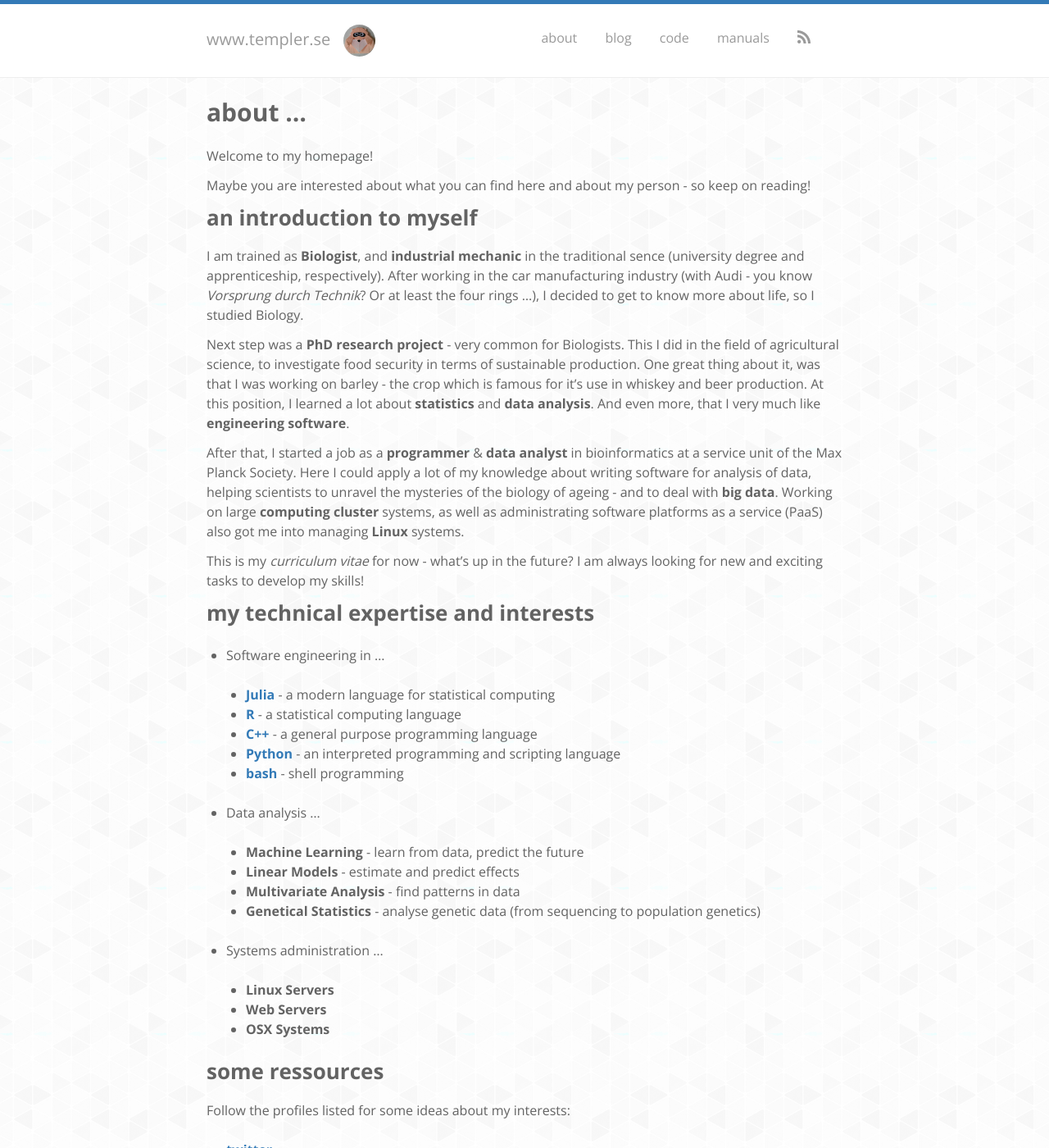
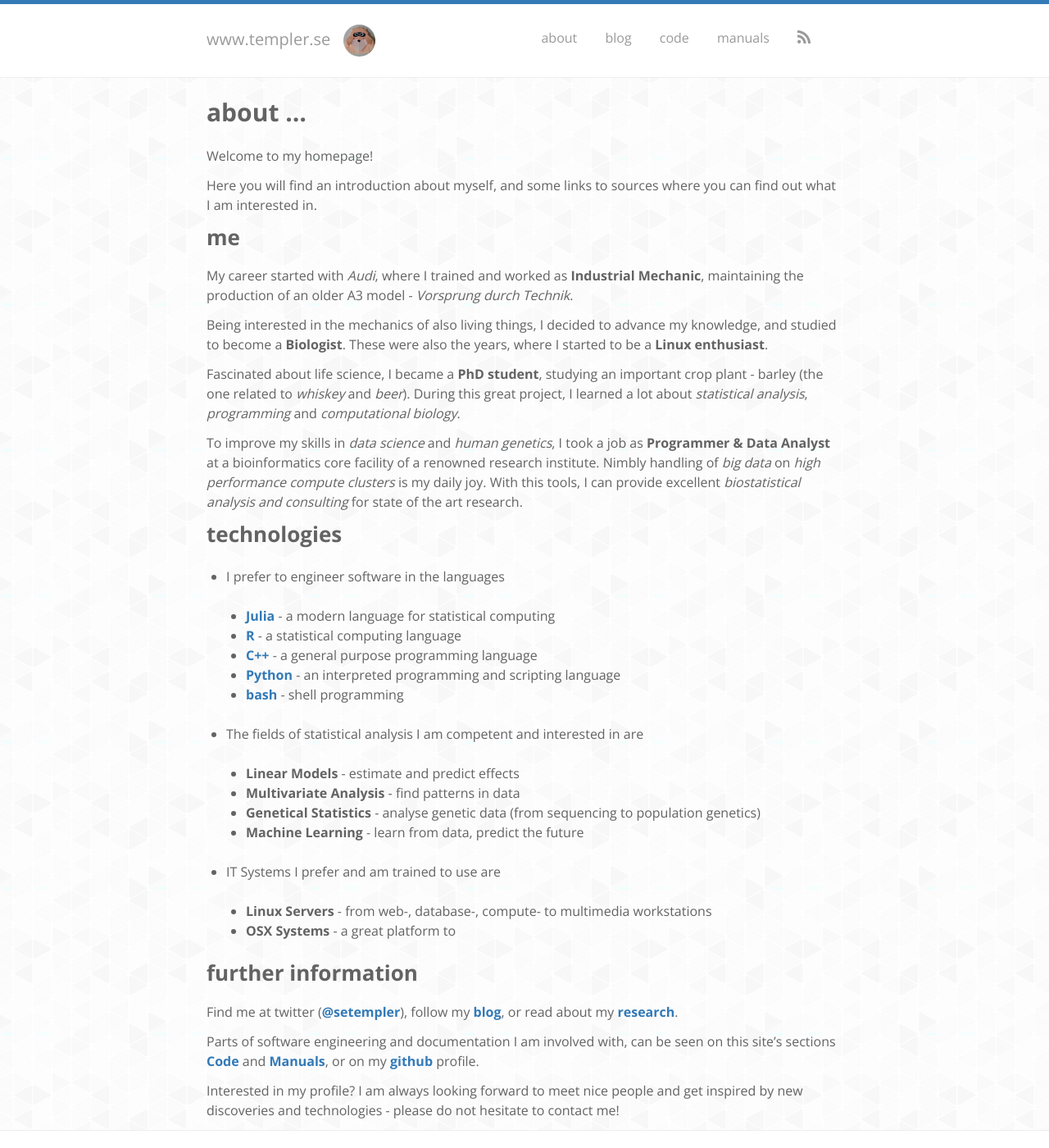
Before and after one commit to pmdbio/setempler.github.io, a Jekyll site: the page built from about/index.md, in a window 1280 px wide and 1400 px high. Shown: the whole window at 82% size. Built offline with Jekyll 4.4.1, drawn with Linux system fonts in a browser that asks for light colours; nearby versions of some CDN libraries; some web fonts are replaced; some of the changed text lies outside the part shown.

Commit message:
updated about/

```diff
--- a/about/index.md
+++ b/about/index.md
@@ -6,30 +6,32 @@ layout: default
 
 Welcome to my homepage!
 
-Maybe you are interested about what you can find here and about my person - so keep on reading!
+Here you will find an introduction about myself, and some links to sources
+where you can find out what I am interested in.
 
+## me
 
-## an introduction to myself
+My career started with *Audi*, where I trained and worked as
+**Industrial Mechanic**, maintaining the production of an older A3 model -
+*Vorsprung durch Technik*.
 
-I am trained as **Biologist**, and **industrial mechanic** in the traditional sence (university degree and apprenticeship, respectively).
-After working in the car manufacturing industry (with Audi - you know *Vorsprung durch Technik*? Or at least the four rings ...), I decided to get to know more about life, so I studied Biology.
+Being interested in the mechanics of also living things, I decided to advance
+my knowledge, and studied to become a **Biologist**.
+These were also the years, where I started to be a **Linux enthusiast**.
 
-Next step was a **PhD research project** - very common for Biologists.
-This I did in the field of agricultural science, to investigate food security in terms of sustainable production.
-One great thing about it, was that I was working on barley - the crop which is famous for it's use in whiskey and beer production.
-At this position, I learned a lot about **statistics** and **data analysis**.
-And even more, that I very much like **engineering software**.
+Fascinated about life science, I became a **PhD student**, studying an important
+crop plant - barley (the one related to *whiskey* and *beer*). During this great project, I learned a lot about *statistical analysis*,
+*programming* and *computational biology*.
 
-After that, I started a job as a **programmer** & **data analyst** in bioinformatics at a service unit of the Max Planck Society.
-Here I could apply a lot of my knowledge about writing software for analysis of data, helping
-scientists to unravel the mysteries of the biology of ageing - and to deal with **big data**.
-Working on large **computing cluster** systems, as well as administrating software platforms as a service (PaaS) also got me into managing **Linux** systems.
+To improve my skills in *data science* and *human genetics*, I took a job as
+**Programmer & Data Analyst** at a bioinformatics core facility of a renowned
+research institute. Nimbly handling of *big data* on *high performance compute
+clusters* is my daily joy. With this tools, I can provide excellent *biostatistical
+analysis and consulting* for state of the art research.
 
-This is my *curriculum vitae* for now - what's up in the future? I am always looking for new and exciting tasks to develop my skills!
+## technologies
 
-## my technical expertise and interests
-
-* Software engineering in ...
+* I prefer to engineer software in the languages
 
     * **[Julia][jl]{:target="_blank"}** - a modern language for statistical computing
     * **[R][r]{:target="_blank"}** - a statistical computing language
@@ -37,39 +39,28 @@ This is my *curriculum vitae* for now - what's up in the future? I am always loo
     * **[Python][py]{:target="_blank"}** - an interpreted programming and scripting language
     * **[bash][bash]{:target="_blank"}** - shell programming
 
-* Data analysis ...
+* The fields of statistical analysis I am competent and interested in are
 
-    * **Machine Learning** - learn from data, predict the future
     * **Linear Models** - estimate and predict effects
     * **Multivariate Analysis** - find patterns in data
     * **Genetical Statistics** - analyse genetic data (from sequencing to population genetics)
+    * **Machine Learning** - learn from data, predict the future
 
-* Systems administration ...
+* IT Systems I prefer and am trained to use are
 
-	* **Linux Servers**
-    * **Web Servers**
-    * **OSX Systems**
+	* **Linux Servers** - from web-, database-, compute- to multimedia workstations
+    * **OSX Systems** - a great platform to
 
-## some ressources
+## further information
 
-Follow the profiles listed for some ideas about my interests:
+Find me at twitter (**[@setempler][twt]**), follow my **[blog](/blog)**, or read about my
+**[research][rgate]**.
 
-* **[twitter][twt]**
-* **[blog](/blog)**
-* **[research gate][rgate]**
+Parts of software engineering and documentation I am involved with, can be seen on this site's
+sections **[Code](/code)** and **[Manuals](/manuals)**, or on my **[github][hub]** profile.
 
-If you like to know about (public) software I contribute, or just want to get an idea about my software engineering capabilites, look at:
-
-* **[Code](/code)** section
-* **[github][hub]** profile
-
-For some information about the usage of IT and software related tools, visit:
-
-* **[Manuals](/manuals)** section
-
-## contacting me
-
-For any questions or interests, do not hesitate to contact me!
+Interested in my profile? I am always looking forward to meet nice people and get inspired by new
+discoveries and technologies - please do not hesitate to contact me!
 
 [hub]: https://github.com/setempler
 [cpp]: https://isocpp.org
```
